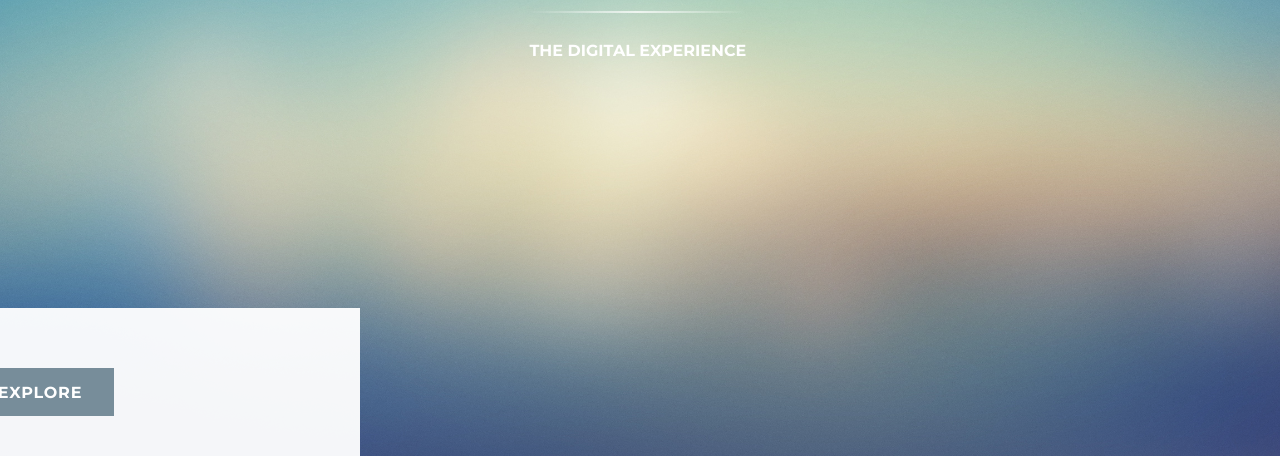
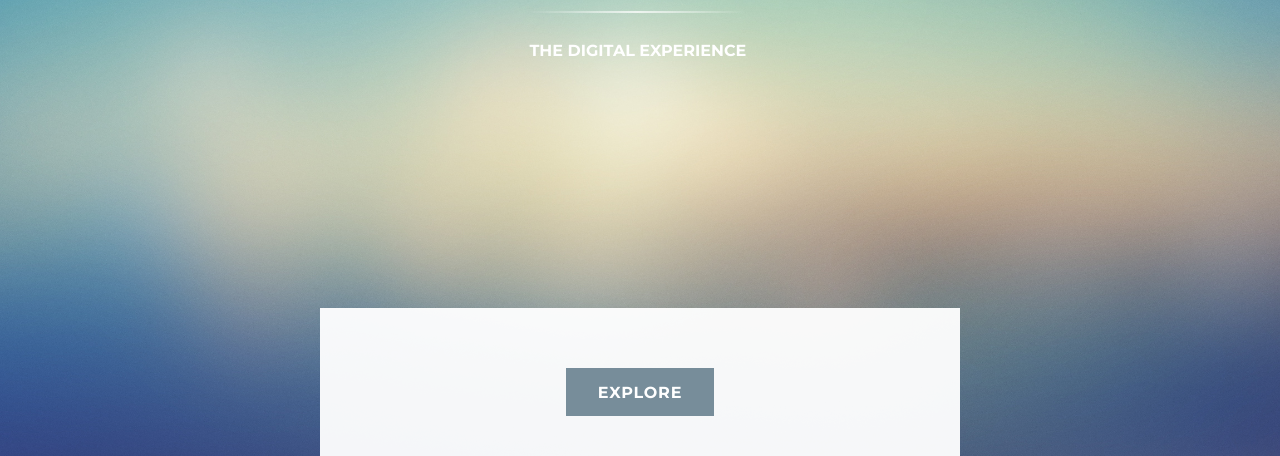
Before and after one commit to kirbyedy/kirbyedy.github.io, a plain HTML site: page index.html in a window 1280 px wide. Shown: the part 344-800 px from the top of the page. Drawn offline with nearby package versions, Linux system fonts and the light colour scheme.

Commit message:
margin fix

```diff
--- a/css/style.css
+++ b/css/style.css
@@ -48,7 +48,7 @@
 			max-width: 50%;
 			padding: 2.5em;
 			position: absolute;
-			margin-left: -17.5em;
+			margin-left: 25%;
 			margin-right: auto;
 		}
 
```
